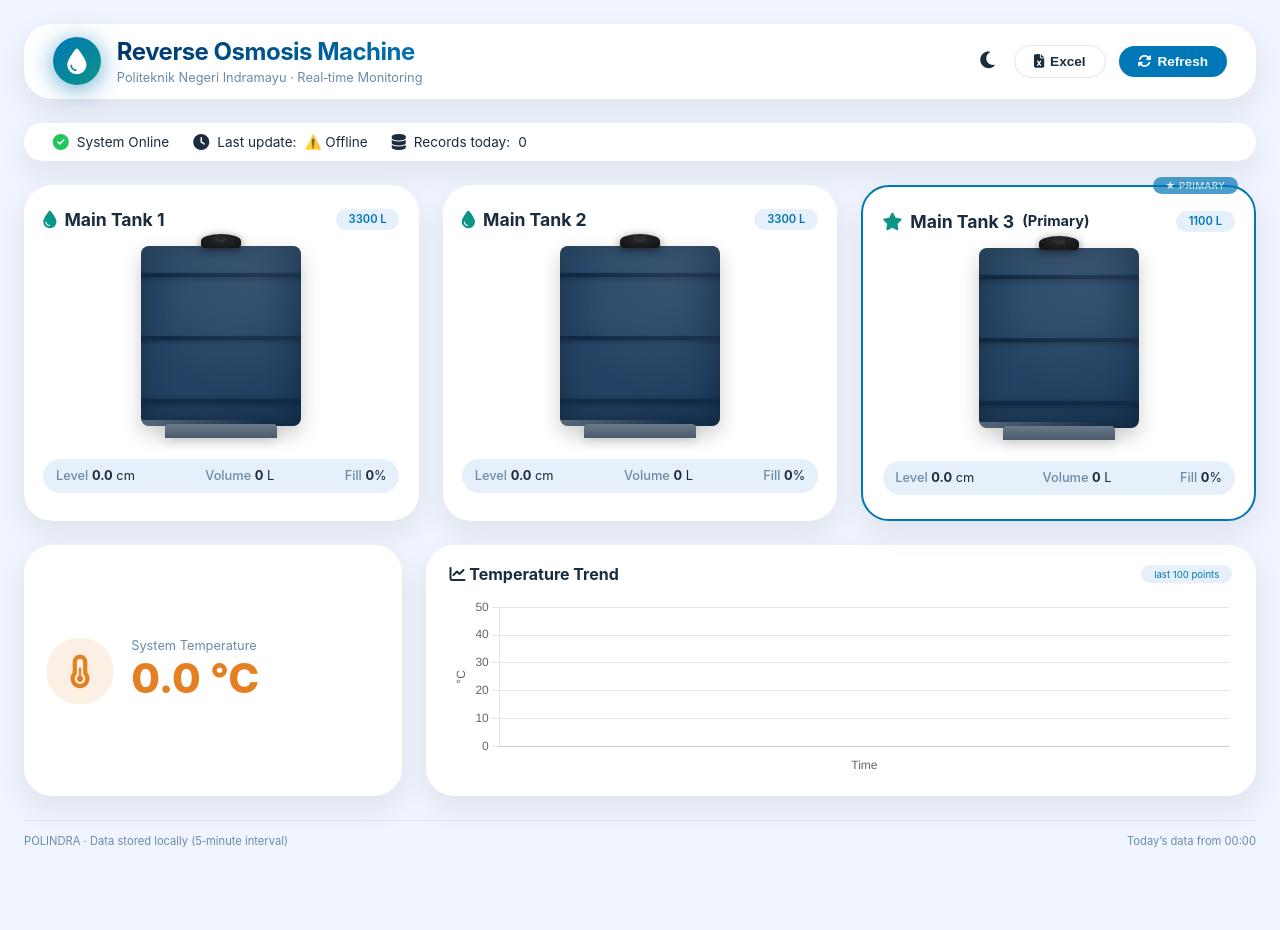
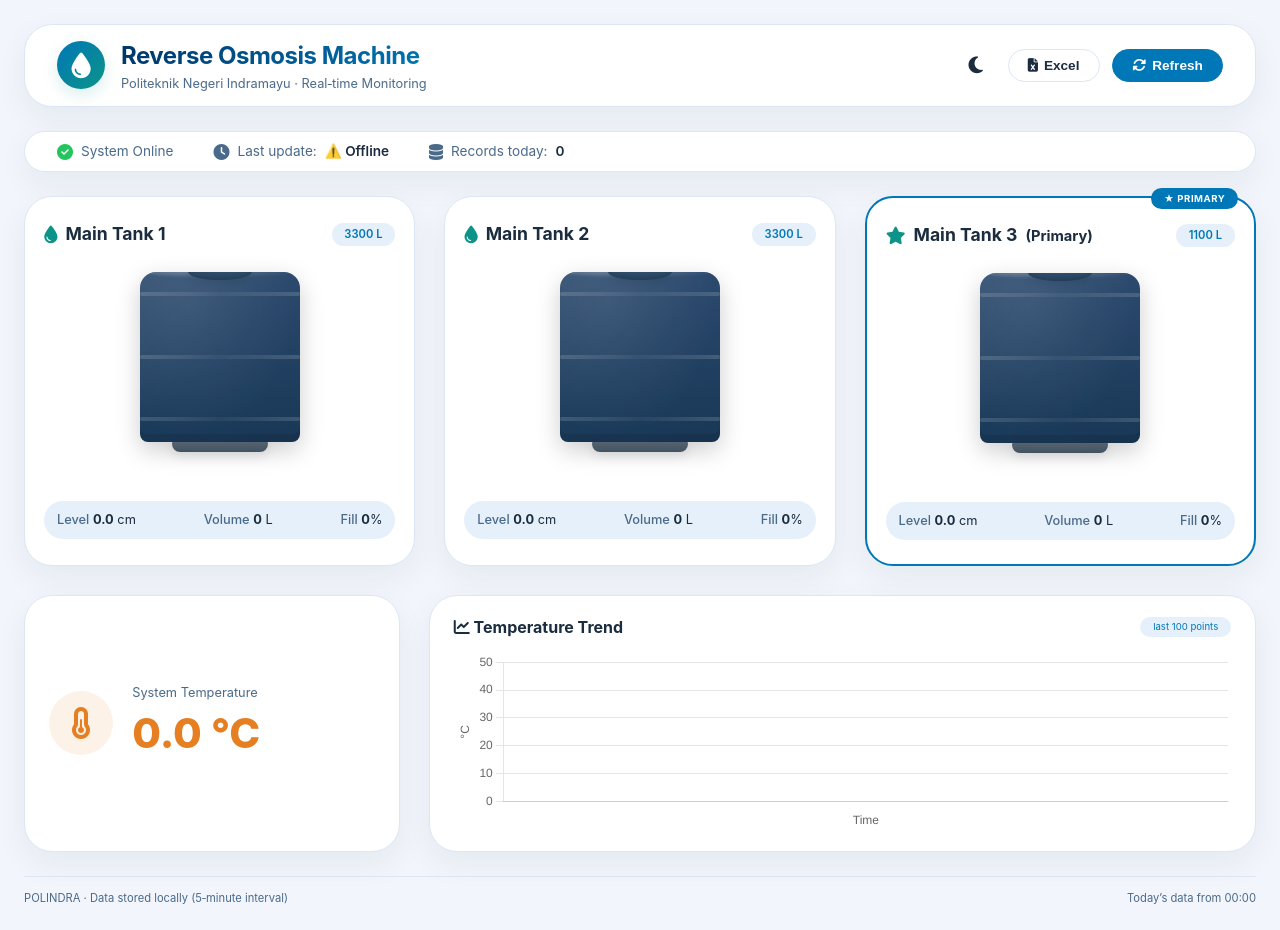
Before and after one commit to rahmatdhanraditya08-dev/monitoringromachine, a plain HTML site: page index.html in a window 1280 px wide. Before the commit the page ends 872 px from the top, so only its background shows below. Drawn offline with nearby package versions, Linux system fonts and the light colour scheme; no server answers.

Commit message:
Add files via upload

```diff
--- a/style.css
+++ b/style.css
@@ -1,46 +1,60 @@
-/* ===== CSS VARIABLES ===== */
+/* ===== CSS VARIABLES (Light / Dark) ===== */
 :root {
-  --bg: #f0f4fe;
+    --bg: #f2f6fc;
     --card: #ffffff;
+    --card-hover: #f8faff;
     --text: #1a2c3e;
-  --border: #dce5f0;
-  --shadow: 0 12px 30px rgba(0,20,40,0.08);
+    --text-secondary: #4a6a8a;
+    --border: #dce6f5;
+    --shadow: 0 12px 32px rgba(0, 20, 40, 0.06);
+    --shadow-hover: 0 20px 40px rgba(0, 20, 40, 0.10);
     --radius: 28px;
-  --transition: 0.3s ease;
+    --radius-sm: 16px;
+    --transition: 0.3s cubic-bezier(0.2, 0.9, 0.4, 1.0);
     --water-start: #0d9488;
     --water-end: #2b9e7a;
     --temp-color: #e67e22;
     --accent: #0077b6;
     --accent-light: #e6f0fa;
-  --tank-blue: #1a3a5c;
-  --tank-rib: #0f2a44;
+    --glow: rgba(13, 148, 136, 0.15);
+    --rib-color: #1a4a6e;
 }
+
 [data-theme="dark"] {
     --bg: #0f172a;
     --card: #1e293b;
+    --card-hover: #263348;
     --text: #e2e8f0;
+    --text-secondary: #94a3b8;
     --border: #334155;
-  --shadow: 0 12px 30px rgba(0,0,0,0.6);
+    --shadow: 0 12px 32px rgba(0, 0, 0, 0.5);
+    --shadow-hover: 0 20px 40px rgba(0, 0, 0, 0.6);
     --water-start: #14b8a6;
     --water-end: #2dd4bf;
     --temp-color: #f59e0b;
     --accent: #38bdf8;
     --accent-light: #1e293b;
-  --tank-blue: #1e3a5a;
-  --tank-rib: #0a1a2a;
+    --glow: rgba(20, 184, 166, 0.20);
+    --rib-color: #64748b;
 }
 
 /* ===== RESET & GLOBAL ===== */
 * { margin: 0; padding: 0; box-sizing: border-box; }
 body {
-  font-family: 'Inter', 'Segoe UI', system-ui, sans-serif;
+    font-family: 'Inter', -apple-system, BlinkMacSystemFont, 'Segoe UI', Roboto, sans-serif;
     background: var(--bg);
     color: var(--text);
     padding: 1.5rem;
     min-height: 100vh;
     transition: background var(--transition), color var(--transition);
+    line-height: 1.5;
 }
-.app { max-width: 1400px; margin: 0 auto; }
+.app { max-width: 1440px; margin: 0 auto; }
+
+/* ===== SCROLLBAR ===== */
+::-webkit-scrollbar { width: 6px; height: 6px; }
+::-webkit-scrollbar-track { background: var(--border); border-radius: 8px; }
+::-webkit-scrollbar-thumb { background: var(--accent); border-radius: 8px; }
 
 /* ===== HEADER ===== */
 .header {
@@ -50,41 +64,41 @@ body {
     flex-wrap: wrap;
     gap: 1rem;
     background: var(--card);
-  padding: 0.8rem 1.8rem;
+    padding: 0.8rem 2rem;
     border-radius: var(--radius);
     box-shadow: var(--shadow);
     margin-bottom: 1.5rem;
-  transition: background var(--transition);
+    transition: background var(--transition), box-shadow var(--transition);
+    border: 1px solid var(--border);
 }
 .brand { display: flex; align-items: center; gap: 1rem; }
 .logo {
-  width: 48px; height: 48px;
+    width: 48px;
+    height: 48px;
     border-radius: 50%;
-  background: linear-gradient(135deg, #0077b6, #0d9488);
+    background: linear-gradient(135deg, var(--accent), var(--water-start));
     display: flex;
     align-items: center;
     justify-content: center;
     color: white;
     font-size: 1.6rem;
-  box-shadow: 0 4px 12px rgba(0,119,182,0.3);
-  animation: pulse-glow 2s infinite;
-}
-@keyframes pulse-glow {
-  0%, 100% { box-shadow: 0 4px 12px rgba(0,119,182,0.3); }
-  50% { box-shadow: 0 4px 24px rgba(0,119,182,0.6); }
+    box-shadow: 0 6px 16px var(--glow);
+    flex-shrink: 0;
 }
 .header h1 {
     font-size: 1.5rem;
     font-weight: 700;
-  letter-spacing: -0.5px;
-  background: linear-gradient(135deg, #003366, #0077b6);
+    letter-spacing: -0.02em;
+    background: linear-gradient(135deg, #003366, var(--accent));
     -webkit-background-clip: text;
     -webkit-text-fill-color: transparent;
+    background-clip: text;
 }
 .header .subtitle {
     font-size: 0.8rem;
-  color: #6b8ba8;
-  -webkit-text-fill-color: #6b8ba8;
+    color: var(--text-secondary);
+    -webkit-text-fill-color: var(--text-secondary);
+    display: block;
 }
 .header-actions {
     display: flex;
@@ -98,23 +112,32 @@ body {
     font-weight: 600;
     border: none;
     cursor: pointer;
-  transition: 0.2s;
+    transition: all var(--transition);
     display: inline-flex;
     align-items: center;
     gap: 6px;
     font-size: 0.85rem;
+    background: var(--card);
+    color: var(--text);
+    border: 1px solid var(--border);
 }
 .btn-primary {
     background: var(--accent);
     color: white;
+    border-color: var(--accent);
 }
-.btn-primary:hover { transform: translateY(-2px); box-shadow: 0 8px 16px rgba(0,119,182,0.25); }
+.btn-primary:hover {
+    transform: translateY(-2px);
+    box-shadow: 0 8px 20px var(--glow);
+}
 .btn-outline {
     background: transparent;
     border: 1px solid var(--border);
     color: var(--text);
 }
-.btn-outline:hover { background: var(--border); }
+.btn-outline:hover {
+    background: var(--border);
+}
 .btn-icon {
     background: transparent;
     border: none;
@@ -123,46 +146,62 @@ body {
     cursor: pointer;
     padding: 0.4rem;
     border-radius: 50%;
-  transition: 0.2s;
+    transition: all var(--transition);
+    width: 38px;
+    height: 38px;
+    display: flex;
+    align-items: center;
+    justify-content: center;
 }
-.btn-icon:hover { background: var(--border); }
+.btn-icon:hover {
+    background: var(--border);
+}
 
 /* ===== STATUS ROW ===== */
 .status-row {
     display: flex;
     flex-wrap: wrap;
-  gap: 1.5rem;
+    gap: 1.5rem 2.5rem;
     background: var(--card);
-  padding: 0.7rem 1.8rem;
+    padding: 0.6rem 2rem;
     border-radius: 60px;
     box-shadow: var(--shadow);
     margin-bottom: 1.5rem;
     transition: background var(--transition);
+    border: 1px solid var(--border);
 }
 .status-item {
     display: flex;
     align-items: center;
     gap: 8px;
     font-size: 0.85rem;
-  color: var(--text);
+    color: var(--text-secondary);
 }
 .status-item i { font-size: 1rem; }
+.status-item span { color: var(--text); font-weight: 600; }
 
-/* ===== TANKS ===== */
+/* ===== TANKS SECTION ===== */
 .tanks-section {
     display: grid;
     grid-template-columns: repeat(3, 1fr);
-  gap: 1.5rem;
-  margin-bottom: 1.5rem;
+    gap: 1.8rem;
+    margin-bottom: 1.8rem;
 }
 .tank-card {
     background: var(--card);
     border-radius: var(--radius);
     padding: 1.5rem 1.2rem;
     box-shadow: var(--shadow);
-  transition: background var(--transition), transform 0.2s;
+    transition: background var(--transition), transform 0.25s ease, box-shadow 0.3s ease;
+    border: 1px solid var(--border);
+    display: flex;
+    flex-direction: column;
 }
-.tank-card:hover { transform: translateY(-4px); }
+.tank-card:hover {
+    transform: translateY(-4px);
+    box-shadow: var(--shadow-hover);
+    background: var(--card-hover);
+}
 .tank-card.highlight {
     border: 2px solid var(--accent);
     position: relative;
@@ -178,11 +217,7 @@ body {
     padding: 0.2rem 0.8rem;
     border-radius: 30px;
     letter-spacing: 0.5px;
-  animation: pulse-badge 2s infinite;
-}
-@keyframes pulse-badge {
-  0%, 100% { opacity: 1; }
-  50% { opacity: 0.7; }
+    font-weight: 700;
 }
 .tank-header {
     display: flex;
@@ -207,61 +242,68 @@ body {
     color: var(--accent);
 }
 
-/* ----- 3D TANK ----- */
+/* ----- 3D TANK (Realistic CSS) ----- */
 .tank-3d-wrapper {
     display: flex;
     justify-content: center;
-  align-items: center;
-  margin: 0.5rem 0;
+    margin: 0.5rem 0 0.8rem;
 }
 .tank-3d {
     width: 160px;
     height: 200px;
     position: relative;
-  perspective: 800px;
+    display: flex;
+    flex-direction: column;
+    align-items: center;
 }
 .tank-body {
     width: 100%;
-  height: 180px;
+    height: 85%;
     position: relative;
-  transform-style: preserve-3d;
+    border-radius: 16px 16px 8px 8px;
+    background: linear-gradient(180deg, #2c4a6e, #1a3a5a);
+    box-shadow: inset 0 -8px 0 rgba(0,0,0,0.1), 0 8px 24px rgba(0,0,0,0.2);
+    overflow: hidden;
+}
+[data-theme="dark"] .tank-body {
+    background: linear-gradient(180deg, #1e3a5a, #0f2a4a);
 }
 .tank-cylinder {
     width: 100%;
     height: 100%;
     position: relative;
-  border-radius: 8px;
-  background: radial-gradient(ellipse at 30% 30%, #2a4a6a, var(--tank-blue));
-  box-shadow: inset 0 0 30px rgba(0,0,0,0.3), 0 8px 20px rgba(0,0,0,0.2);
-  overflow: hidden;
+    border-radius: 16px 16px 8px 8px;
 }
 .tank-wall {
     width: 100%;
     height: 100%;
     position: relative;
-  border-radius: 8px;
-  background: linear-gradient(180deg, rgba(255,255,255,0.05) 0%, transparent 20%, transparent 80%, rgba(0,0,0,0.1) 100%);
+    border-radius: 16px 16px 8px 8px;
+    overflow: hidden;
+    background: linear-gradient(135deg, rgba(255,255,255,0.05) 0%, rgba(255,255,255,0) 50%, rgba(0,0,0,0.05) 100%);
 }
+/* Ribs (horizontal reinforcement) */
 .tank-rib {
     position: absolute;
-  left: -5%;
-  width: 110%;
+    left: 0;
+    width: 100%;
     height: 4px;
-  background: var(--tank-rib);
-  border-radius: 4px;
-  box-shadow: 0 2px 4px rgba(0,0,0,0.3);
+    background: linear-gradient(90deg, rgba(255,255,255,0.15), rgba(255,255,255,0.05), rgba(255,255,255,0.15));
+    border-radius: 2px;
+    z-index: 2;
 }
-.tank-rib-top { top: 15%; }
-.tank-rib-mid { top: 50%; }
-.tank-rib-bottom { top: 85%; }
+.tank-rib-top { top: 12%; }
+.tank-rib-mid { top: 50%; transform: translateY(-50%); }
+.tank-rib-bottom { bottom: 12%; }
 .tank-shadow {
     position: absolute;
     top: 0;
     left: 0;
     width: 100%;
     height: 100%;
-  background: radial-gradient(ellipse at 70% 20%, rgba(255,255,255,0.08) 0%, transparent 60%);
+    background: radial-gradient(ellipse at 30% 20%, rgba(255,255,255,0.08) 0%, transparent 70%);
     pointer-events: none;
+    z-index: 3;
 }
 .water {
     position: absolute;
@@ -270,74 +312,75 @@ body {
     width: 100%;
     height: 0%;
     background: linear-gradient(180deg, var(--water-end), var(--water-start));
-  transition: height 1.2s cubic-bezier(0.2, 0.9, 0.4, 1.1);
+    transition: height 1s cubic-bezier(0.2, 0.9, 0.4, 1.1);
     border-radius: 0 0 8px 8px;
+    z-index: 1;
 }
 .water-surface {
     position: absolute;
-  bottom: calc(0% - 2px);
+    bottom: calc(100% - 6px);
     left: 0;
-  width: 200%;
-  height: 8px;
-  background: radial-gradient(circle at 30% 50%, rgba(255,255,255,0.3) 0%, transparent 60%);
-  animation: wave 3s infinite linear;
+    width: 100%;
+    height: 12px;
+    background: radial-gradient(ellipse at 30% 50%, rgba(255,255,255,0.25) 0%, transparent 70%);
+    border-radius: 50%;
+    filter: blur(1px);
+    z-index: 2;
+    animation: waveSurface 3s infinite ease-in-out;
 }
-@keyframes wave {
-  0% { transform: translateX(0); }
-  100% { transform: translateX(-50%); }
+@keyframes waveSurface {
+    0%, 100% { transform: translateX(-10px) scaleX(1.02); }
+    50% { transform: translateX(10px) scaleX(0.98); }
 }
+/* Cap (top lid) */
 .tank-cap {
     position: absolute;
-  top: -12px;
+    top: -8px;
     left: 50%;
     transform: translateX(-50%);
-  width: 40px;
-  height: 14px;
-  background: radial-gradient(ellipse at 50% 30%, #2a2a2a, #111);
-  border-radius: 50% 50% 4px 4px;
-  box-shadow: 0 2px 8px rgba(0,0,0,0.5);
+    width: 40%;
+    height: 16px;
+    background: linear-gradient(180deg, #3a5a7a, #2a4a6a);
+    border-radius: 50%;
+    box-shadow: inset 0 -4px 8px rgba(0,0,0,0.2), 0 2px 8px rgba(0,0,0,0.1);
+    z-index: 4;
 }
-.tank-cap::after {
-  content: '';
-  position: absolute;
-  top: 2px;
-  left: 50%;
-  transform: translateX(-50%);
-  width: 12px;
-  height: 6px;
-  background: #222;
-  border-radius: 50%;
-  box-shadow: inset 0 -2px 4px rgba(255,255,255,0.1);
+[data-theme="dark"] .tank-cap {
+    background: linear-gradient(180deg, #2a4a6a, #1a3a5a);
 }
+/* Base / Stand */
 .tank-base {
-  width: 70%;
-  height: 14px;
-  margin: 0 auto;
-  background: linear-gradient(180deg, #6b7a8a, #4a5a6a);
-  border-radius: 4px 4px 0 0;
-  box-shadow: 0 4px 12px rgba(0,0,0,0.15);
-  position: relative;
-  top: -2px;
+    width: 60%;
+    height: 12px;
+    background: linear-gradient(180deg, #6a7a8a, #4a5a6a);
+    border-radius: 4px 4px 8px 8px;
+    margin-top: -2px;
+    box-shadow: 0 4px 12px rgba(0,0,0,0.1);
+    flex-shrink: 0;
+}
+[data-theme="dark"] .tank-base {
+    background: linear-gradient(180deg, #4a5a6a, #2a3a4a);
 }
 
-/* ===== TANK STATS ===== */
+/* ----- Tank Stats ----- */
 .tank-stats {
     display: flex;
     justify-content: space-between;
     font-size: 0.8rem;
-  margin-top: 0.8rem;
+    margin-top: 1rem;
     background: var(--accent-light);
     padding: 0.6rem 0.8rem;
     border-radius: 40px;
+    transition: background var(--transition);
 }
-.tank-stats .label { color: #6b8ba8; font-weight: 500; }
-.tank-stats .value { font-weight: 700; }
+.tank-stats .label { color: var(--text-secondary); font-weight: 500; }
+.tank-stats .value { font-weight: 700; color: var(--text); }
 
 /* ===== TEMP & CHART ===== */
 .info-grid {
     display: grid;
     grid-template-columns: 1fr 2.2fr;
-  gap: 1.5rem;
+    gap: 1.8rem;
     margin-bottom: 1.5rem;
 }
 .temp-card {
@@ -345,26 +388,24 @@ body {
     border-radius: var(--radius);
     padding: 1.5rem;
     box-shadow: var(--shadow);
+    border: 1px solid var(--border);
     display: flex;
     align-items: center;
     gap: 1.2rem;
+    transition: background var(--transition);
 }
 .temp-icon {
-  width: 64px; height: 64px;
+    width: 64px;
+    height: 64px;
     border-radius: 50%;
-  background: rgba(230,126,34,0.12);
+    background: rgba(230,126,34,0.10);
     display: flex;
     align-items: center;
     justify-content: center;
     font-size: 2rem;
     color: var(--temp-color);
-  animation: pulse-temp 2s infinite;
 }
-@keyframes pulse-temp {
-  0%, 100% { transform: scale(1); }
-  50% { transform: scale(1.05); }
-}
-.temp-label { font-size: 0.8rem; color: #6b8ba8; }
+.temp-label { font-size: 0.8rem; color: var(--text-secondary); }
 .temp-value {
     font-size: 2.6rem;
     font-weight: 800;
@@ -375,6 +416,8 @@ body {
     border-radius: var(--radius);
     padding: 1.2rem 1.5rem;
     box-shadow: var(--shadow);
+    border: 1px solid var(--border);
+    transition: background var(--transition);
 }
 .chart-header {
     display: flex;
@@ -397,9 +440,10 @@ canvas { max-height: 180px; width: 100%; }
     display: flex;
     justify-content: space-between;
     font-size: 0.7rem;
-  color: #6b8ba8;
+    color: var(--text-secondary);
     padding-top: 0.8rem;
     border-top: 1px solid var(--border);
+    margin-top: 0.5rem;
 }
 
 /* ===== RESPONSIVE ===== */
@@ -407,13 +451,14 @@ canvas { max-height: 180px; width: 100%; }
     .tanks-section { grid-template-columns: 1fr 1fr; }
     .tank-card.highlight { grid-column: span 2; }
     .info-grid { grid-template-columns: 1fr; }
+    .tank-3d { width: 140px; height: 180px; }
 }
 @media (max-width: 700px) {
     .tanks-section { grid-template-columns: 1fr; }
     .tank-card.highlight { grid-column: span 1; }
-  .tank-3d { width: 120px; height: 160px; }
-  .tank-body { height: 140px; }
     .header { flex-direction: column; align-items: stretch; }
     .brand { justify-content: center; }
     .header-actions { justify-content: center; }
+    .status-row { flex-direction: column; align-items: center; gap: 0.5rem; border-radius: var(--radius); }
+    .tank-3d { width: 120px; height: 160px; }
 }
```
Lines whose indentation alone changed are shown as unchanged.
